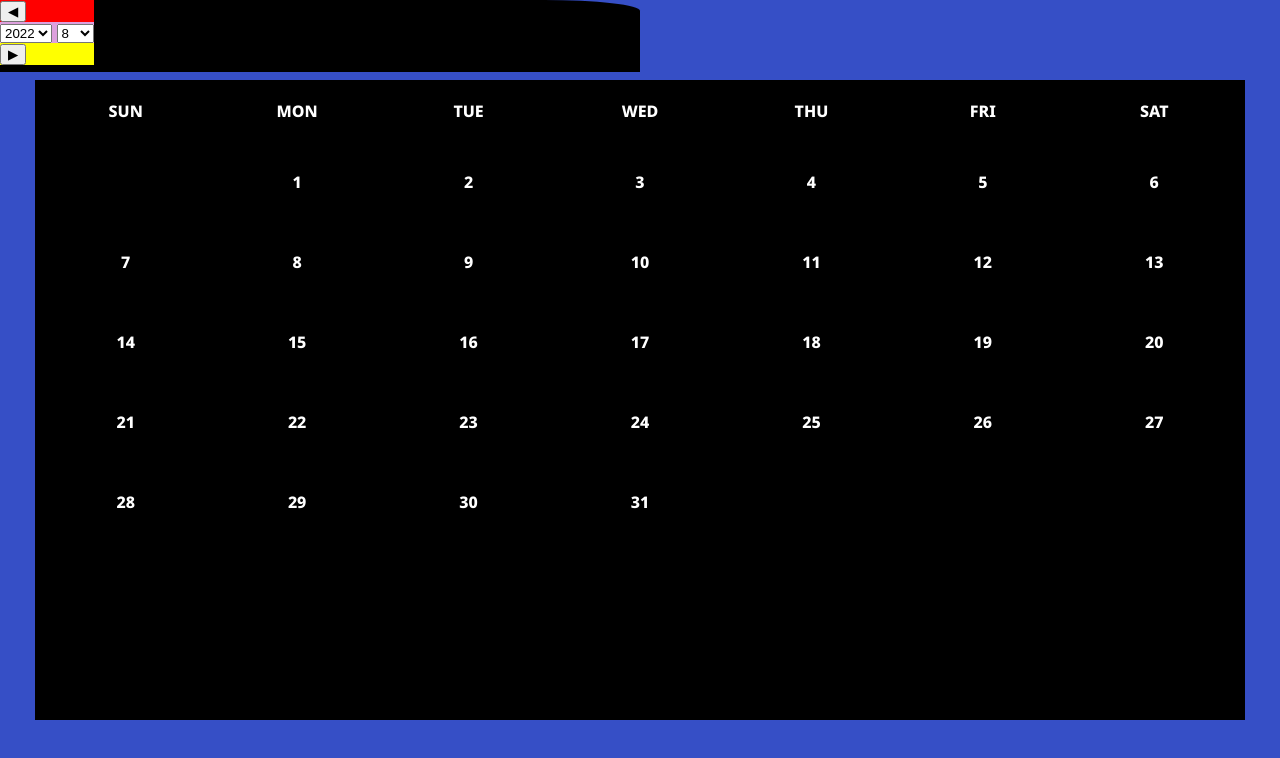
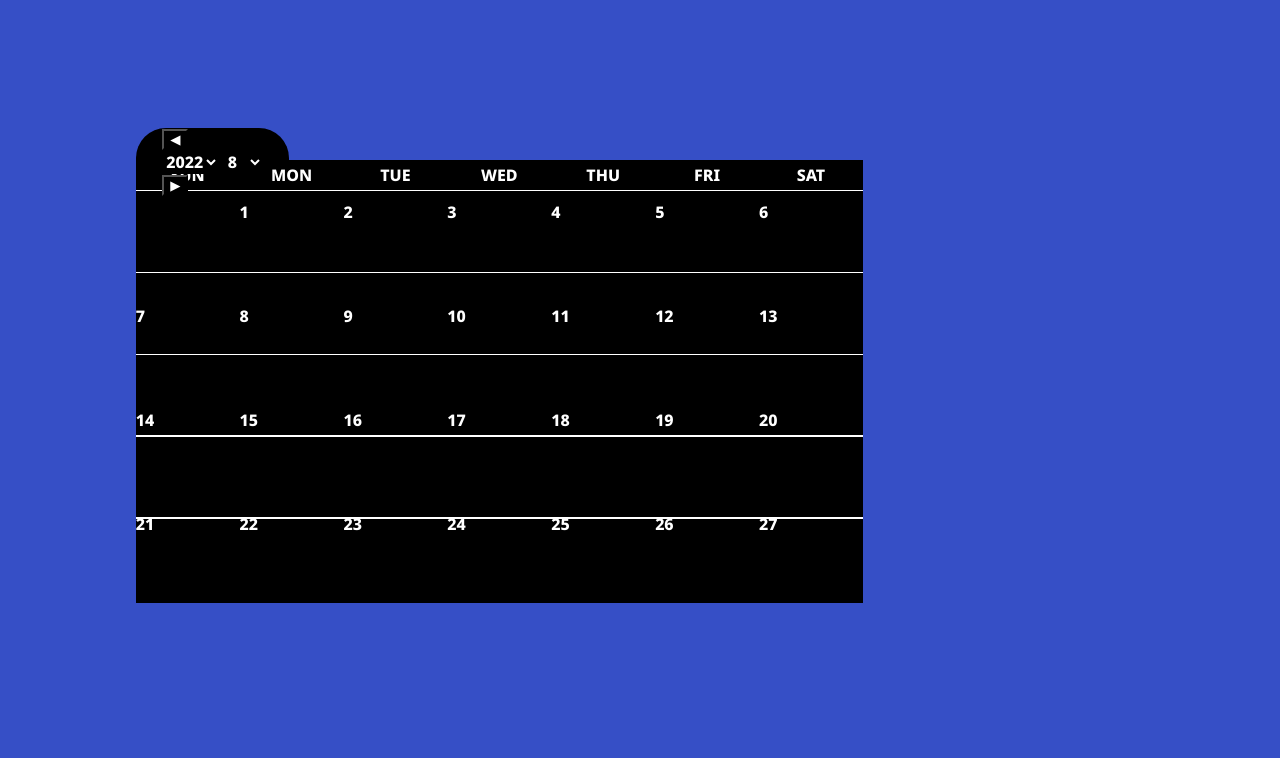
Before and after one commit to LikeLion-at-CAU-10th/Palette-React, a React (Create React App) app: page / in a window 1280 px wide. Shown: the top 758 px of the page. Built offline with nearby package versions, Linux system fonts and the light colour scheme.

Commit message:
왜 가로정렬이 안되는거야잇

```diff
--- a/src/component/Calendar.js
+++ b/src/component/Calendar.js
@@ -99,6 +99,11 @@ const Calendar = () => {
   return (
     <div className="container">
       <div className="week">{returnWeek()}</div>
+      <div className="line1"></div>
+      <div className="line2"></div>
+      <div className="line3"></div>
+      <div className="line4"></div>
+      <div className="line5"></div>
       <div className="date">{returnDay()}</div>
     </div>
   );
--- a/src/style/calendar.css
+++ b/src/style/calendar.css
@@ -7,15 +7,14 @@ button {
 }
 
 .container {
-  width: 150vh;
-  height: 75vh;
-  margin: auto;
-  padding: 20px 5px;
+  width: 56.82vw;
+  height: 34.6vw;
+  left: 10.6vw;
+  top: 12.5vw;
+  background: rgba(0, 0, 0, 1);
+  opacity: 1;
   position: absolute;
-  left: 50%;
-  top: 50%;
-  transform: translate(-50%, -50%);
-  background-color: black;
+  overflow: hidden;
 }
 
 .container .week {
@@ -26,8 +25,10 @@ button {
 }
 
 .container .week .weekday {
-  width: calc(150vh / 7);
+  width: calc(56.82vw / 7);
   text-align: center;
+  margin-top: 0.3vw;
+  margin-bottom: -2vw;
 }
 
 .container .week .sunday {
@@ -39,15 +40,15 @@ button {
 }
 
 .container .date {
-  margin-top: 20px;
+  margin-top: -0vw;
 }
 
 .container .date .weekday {
-  width: calc(150vh / 7);
+  width: calc(56.82vw / 7);
   float: left;
-  text-align: center;
-  height: 10vh;
-  line-height: 10vh;
+  text-align: left;
+  height: 13vh;
+  line-height: 13vh;
   color: white;
   font-family: "NotoSans";
   font-weight: 700;
@@ -60,3 +61,42 @@ button {
 .container .date .saturday {
   color: white;
 }
+
+.line1 {
+  width: 56.82vw;
+  height: 0.12vw;
+  background-color: white;
+  margin-top: 2.3vw;
+  position: absolute;
+}
+
+.line2 {
+  width: 56.82vw;
+  height: 0.12vw;
+  background-color: white;
+  margin-top: 8.7vw;
+  position: absolute;
+}
+.line3 {
+  width: 56.82vw;
+  height: 0.12vw;
+  background-color: white;
+  margin-top: 15.1vw;
+  position: absolute;
+}
+
+.line4 {
+  width: 56.82vw;
+  height: 0.12vw;
+  background-color: white;
+  margin-top: 21.5vw;
+  position: absolute;
+}
+
+.line5 {
+  width: 56.82vw;
+  height: 0.12vw;
+  background-color: white;
+  margin-top: 27.9vw;
+  position: absolute;
+}
--- a/src/style/title.css
+++ b/src/style/title.css
@@ -1,10 +1,17 @@
+body {
+  box-sizing: border-box;
+  margin: 0;
+}
 .datebar .title {
-  background-color: black;
-  width: 80vh;
-  height: 9vh;
-  border-top-left-radius: 15%;
-  border-top-right-radius: 15%;
+  height: 2.5vw;
+  background-color: rgba(0, 0, 0, 1);
+  position: absolute;
+  width: 12vw;
+  left: 10.6vw;
+  top: 10vw;
+  border-radius: 30px 30px 0 0/ 30px 30px 0 0;
   display: flex;
+  justify-content: center;
 }
 
 .datebar .title > button {
@@ -12,26 +19,29 @@
   margin-left: 5px;
   height: 20px;
   background: none;
-  display: flex;
 }
 .datebar.title .pagination {
-  display: flex;
 }
 
 .datebar.title .pagination button {
-  border: none;
   background: none;
-  display: flex;
 }
 
-.datebar .title .pagination .prevbutton {
-  background-color: red;
+.datebar .title .pagination .prevbutton button {
+  color: #fff;
+  background-color: black;
 }
 
-.datebar .title .pagination .nextbutton {
-  background-color: yellow;
+.datebar .title .pagination .nextbutton button {
+  color: #fff;
+  background-color: black;
 }
 
-.datebar .title .pagination .dateselection {
-  background-color: plum;
+.dateselection select {
+  color: #fff;
+  background-color: black;
+  border: none;
+  font-family: "NotoSans";
+  font-weight: 600;
+  font-size: medium;
 }
```
